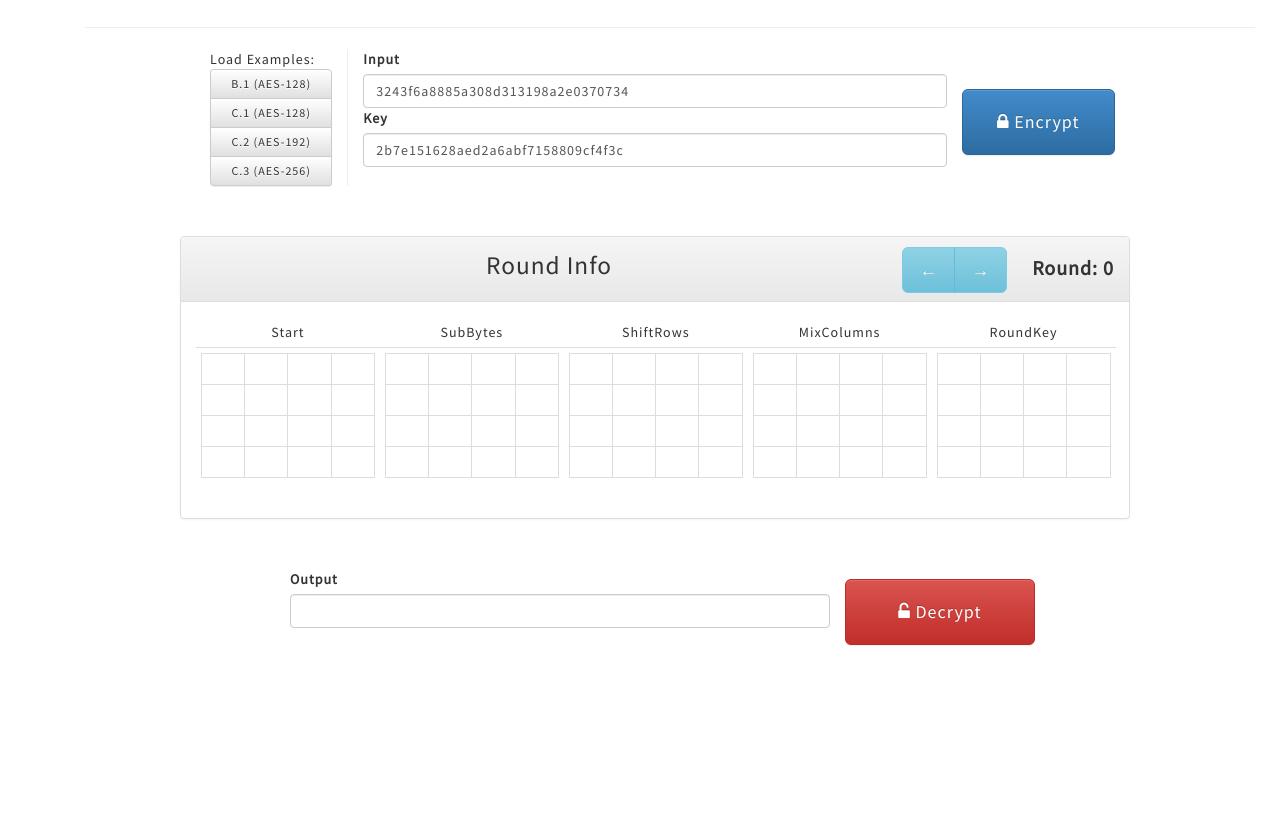
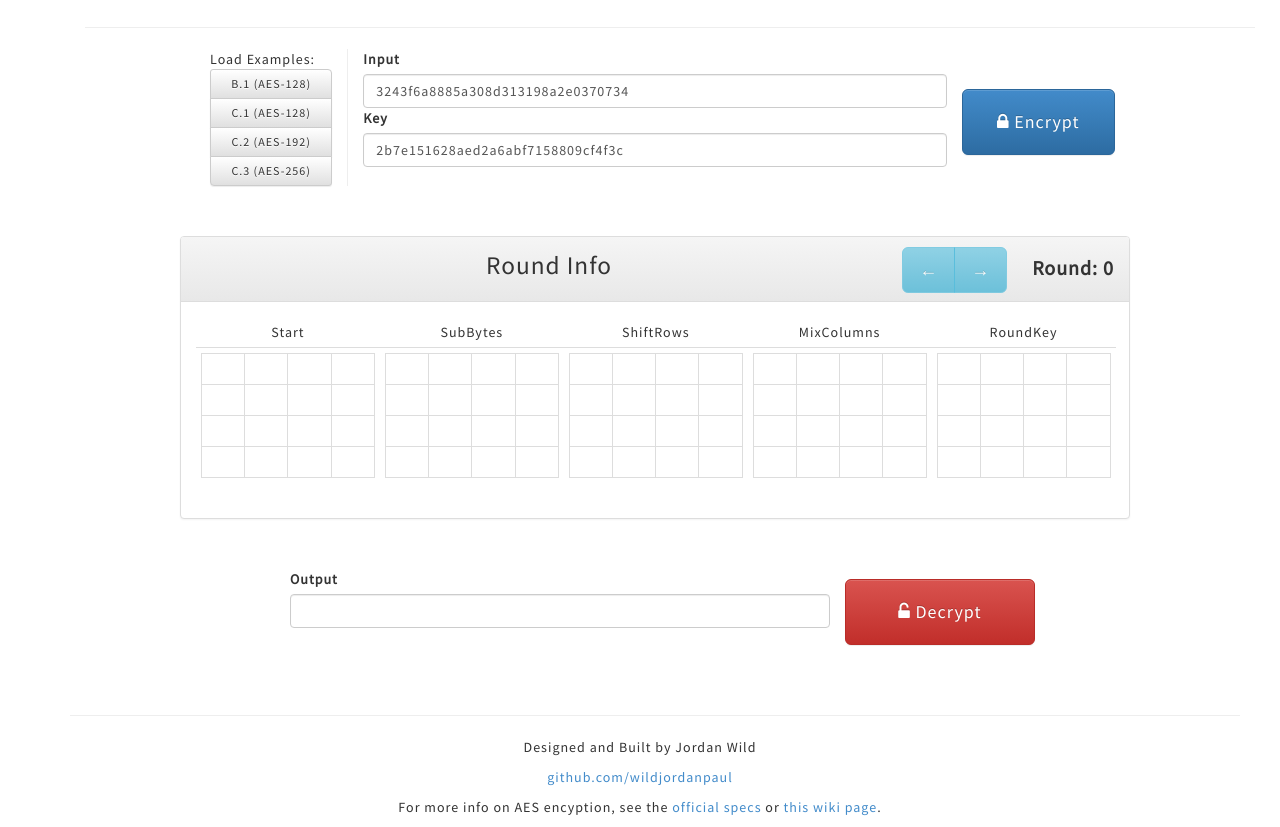
Before and after one commit to wildjordanpaul/RhineDollJS, a plain HTML site: page index.html in a window 1280 px wide. Shown: the part 102-929 px from the top of the page. Before the commit the page ends 800 px from the top, so only its background shows below. Drawn offline with Linux system fonts and the light colour scheme.

Commit message:
added footer

```diff
--- a/css/rhineDoll.css
+++ b/css/rhineDoll.css
@@ -59,3 +59,7 @@ h1, h4 {
 td {
 	min-width: 43px;
 }
+
+footer {
+	text-align: center;
+}
--- a/index.html
+++ b/index.html
@@ -138,7 +138,15 @@
     	</button>
 
     </div>
+
+    <hr class="col-xs-12">
+<footer class="col-xs-12" role="contentinfo">
+  <p>Designed and Built by Jordan Wild</p>
+  <p><a target="_blank" href="http://github.com/wildjordanpaul/">github.com/wildjordanpaul</a></p>
+  <p>For more info on AES encyption, see the <a href="http://csrc.nist.gov/publications/fips/fips197/fips-197.pdf" target="_blank">official specs</a> or <a href="http://en.wikipedia.org/wiki/Advanced_Encryption_Standard" target="_blank">this wiki page</a>.</p>
+</footer>
 </div>
+
 <script src="js/rhineLogger.js"></script>
 <script src="js/hexConverter.js"></script>
 <script src="js/rhineDoll.js"></script>
```
